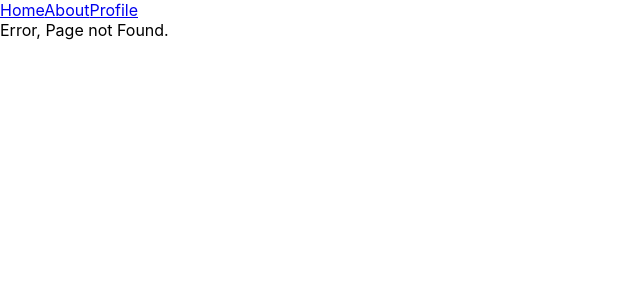
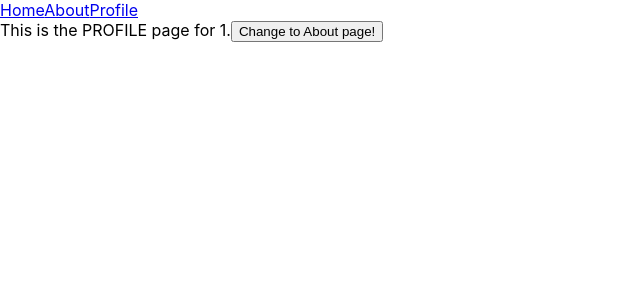
Before and after one commit to amoseman1/react-router-v6-test, a React (Create React App) app in the folder client/: page /profile/1 in a window 1280 px wide. Before the commit this address had no page. Shown: the top 300 px of the page, without its empty margins (0-640 px from the left). Built offline with nearby package versions, Linux system fonts and the light colour scheme.

Commit message:
added an example of dynamic functionality in the profile page route with /:username, to show how to use with APIs if wanted

```diff
--- a/client/src/App.js
+++ b/client/src/App.js
@@ -23,7 +23,7 @@ function App() {
         this is where we declare our Routes
         <Route path='/' element={<Home />} />
         <Route path='/about' element={<About />} />
-        <Route path='/profile' element={<Profile />} />
+        <Route path='/profile/:username' element={<Profile />} />
         <Route path='*' element={<ErrorPage />} />
       </Routes>
     </Router>
--- a/client/src/Pages/Profile.js
+++ b/client/src/Pages/Profile.js
@@ -1,13 +1,16 @@
 import React from 'react'
 // useNavigate replaces useHistory
-import { useNavigate } from 'react-router-dom'
+import { useNavigate, useParams } from 'react-router-dom'
 
 function Profile() {
     // this is used now as a redirect
     let navigate = useNavigate();
+    let { username } = useParams();
+
     return (
         <div>
-            This is the PROFILE PAGE.
+            {/* //this allows a dynamic param to be used and displayed on the page, best use may be the users id, to check type directly into the url - localhost:3000/profile/jessica - or whatever name you want . this is helpful with APIs */}
+            This is the PROFILE page for {username}.
             <button
                 onClick={() => {
                     navigate('/about');
```
